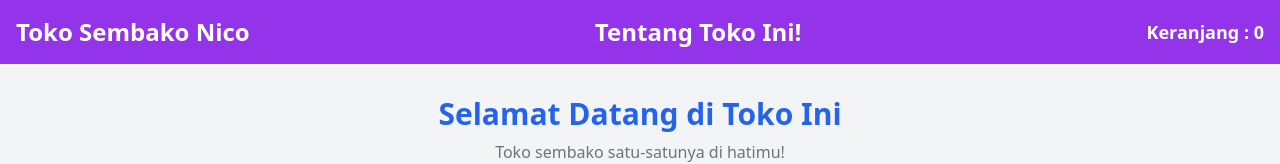
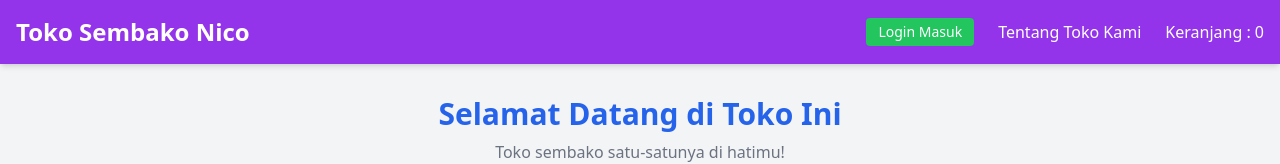
Before and after one commit to NzxCode/react-context-shopping-cart, a React (Vite) app: page / in a window 1280 px wide. Shown: the top 164 px of the page. Built offline with nearby package versions, Linux system fonts and the light colour scheme; no server answers; the database is empty.

Commit message:
Update React Project

```diff
--- a/src/components/Navbar.jsx
+++ b/src/components/Navbar.jsx
@@ -1,23 +1,47 @@
 import { useContext } from 'react'
 import { CartContext } from '../context/CartContext';
-import { Link } from "react-router-dom";
+import { Link, useNavigate } from "react-router-dom";
+import { useAuth } from '../context/AuthContext.jsx';
 
 function Navbar() {
     const {cart} = useContext(CartContext);
+    const { currentUser, logout } = useAuth();
+    const navigate = useNavigate();
+
+async function handleLogout() {
+    try {
+        await logout();
+        navigate("/login");
+    } catch (error) {
+        console.log("Gagal logout:", error);
+    }
+}
 
     return (
-        <nav className="flex justify-between items-center bg-purple-600 p-4 text-white">
-            <Link to="/" className="text-2xl font-bold decoration-none text-white">
-                Toko Sembako Nico
-            </Link>
-            <Link to="/about" className="text-2xl font-semibold decoration-none text-white">
-                Tentang Toko Ini!
-            </Link>
-            <Link to="/cart" className="text-lg font-semibold decoration-none text-white">
-                Keranjang : {cart.length}
-            </Link>
+        <nav className='flex justify-between items-center bg-purple-600 p-4 text-white sticky top-0 z-50 shadow-md'>
+            <Link to="/" className='text-2xl font-bold hover:text-purple-300'>Toko Sembako Nico</Link>
+             <div className="flex items-center gap-6">
+                {currentUser ? (
+                    <div className="flex items-center gap-4 border-r pr-4 border-purple-400">
+                        <span className="font-medium">Halo, {currentUser.email}
+                        </span>
+                        <button onClick={handleLogout} className="bg-red-500 px-3 py-1 rounded hover:bg-red-600 text-sm">
+                            Logout
+                        </button>
+                    </div>
+                ) : (
+                    <Link to="/login" className="bg-green-500 px-3 py-1 rounded hover:bg-green-600 text-sm">
+                        Login Masuk
+                    </Link>
+                )}
+                <Link to="/about" className='relative hover:text-purple-300'>
+                    Tentang Toko Kami
+                </Link>
+                <Link to="/cart" className='relative hover:text-purple-300'>
+                    Keranjang : {cart.length}
+                </Link>
+             </div>
         </nav>
-    )
+    );
 }
-
 export default Navbar;
```
